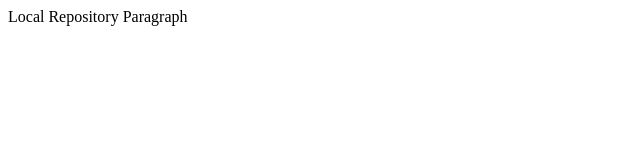
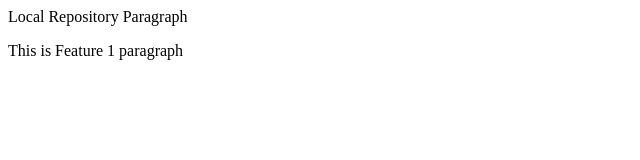
Before and after one commit to Tejveer-Prajapati/localR, a plain HTML site: page index.html in a window 1280 px wide. Shown: the whole page, without its empty margins (0-640 px from the left). Drawn offline with Linux system fonts and the light colour scheme.

Commit message:
feature1 para

```diff
--- a/index.html
+++ b/index.html
@@ -1 +1,2 @@
 <p>Local Repository Paragraph</p>
+<p>This is Feature 1 paragraph </p>
```
